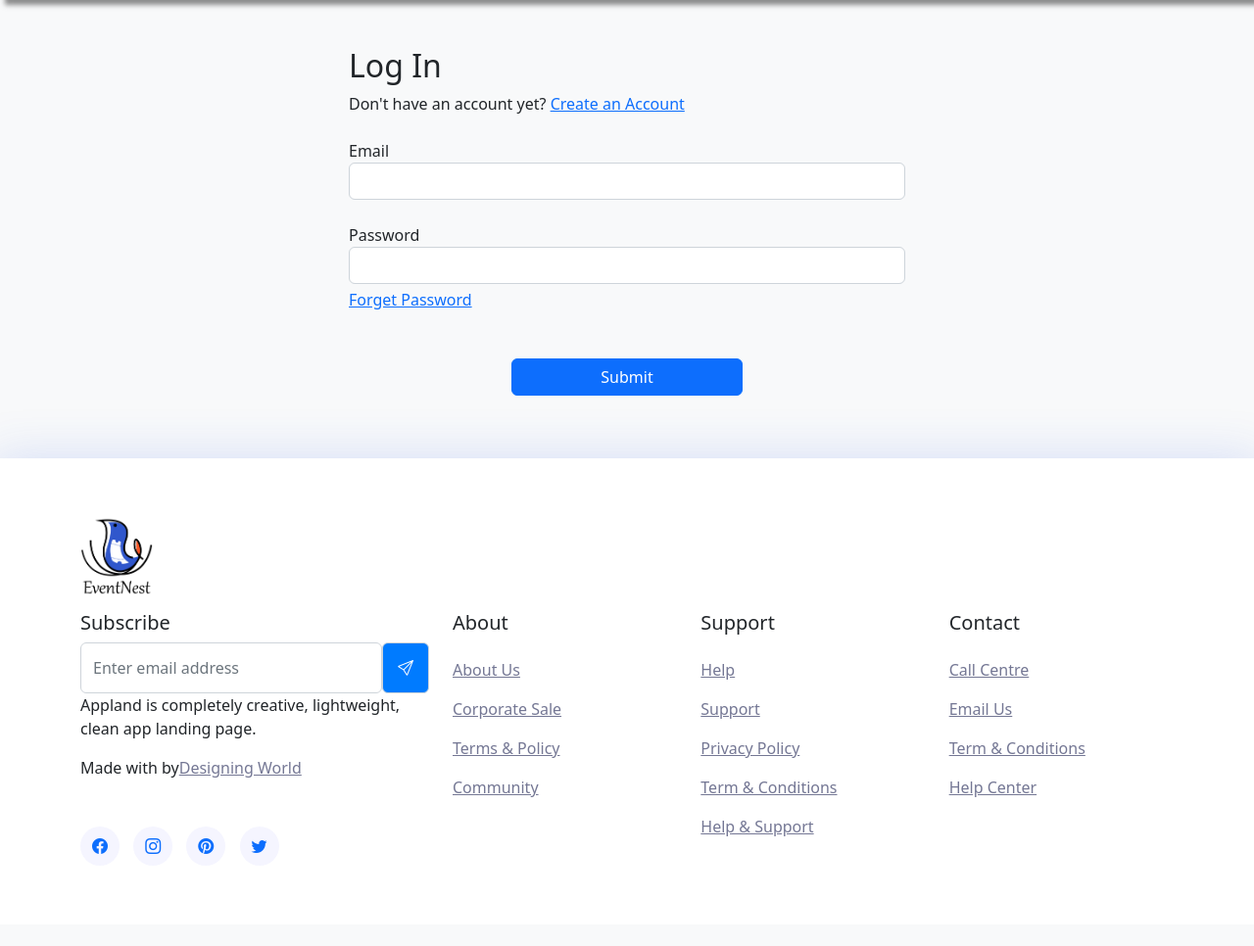
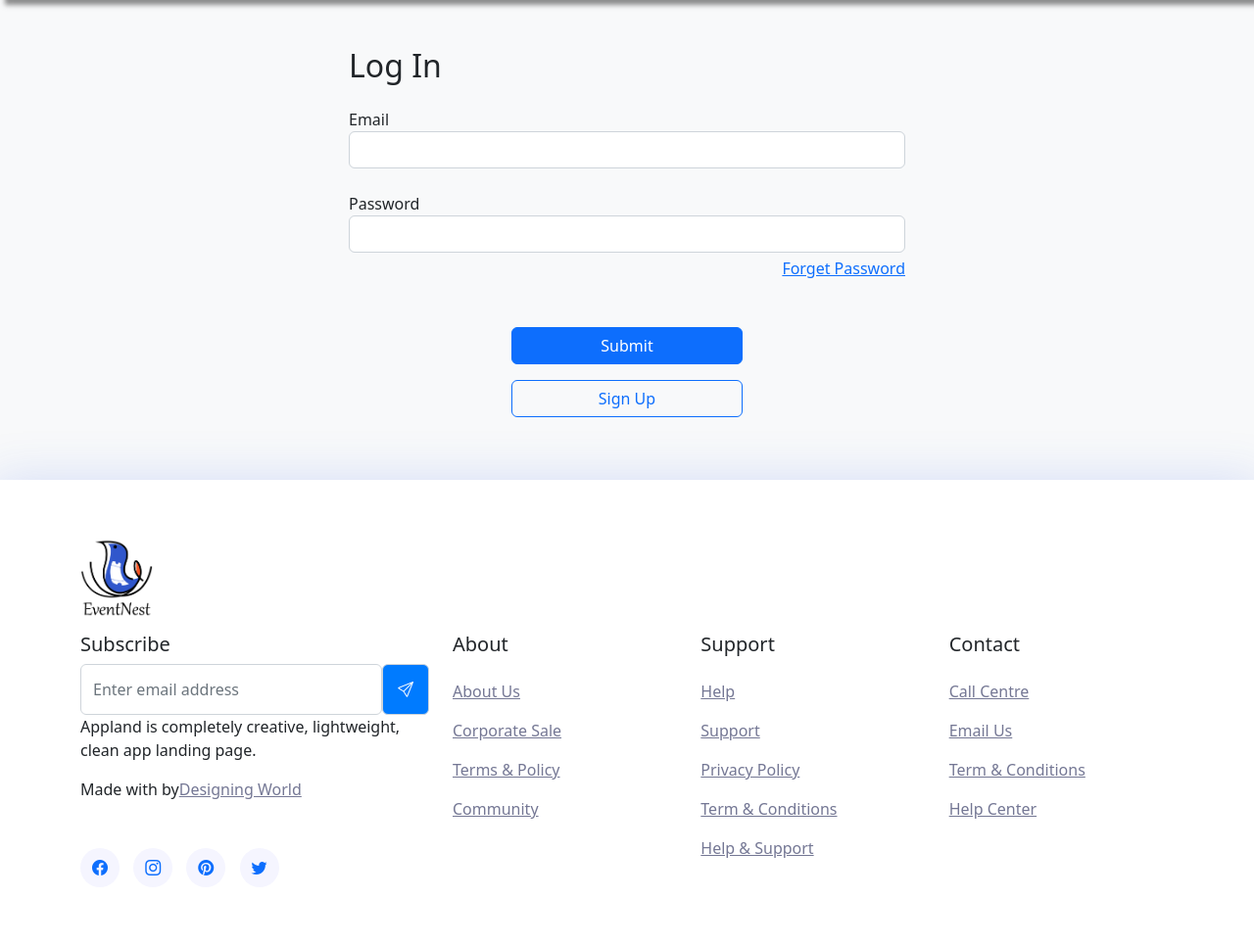
Before and after one commit to ZXiang1121/Web-Development-Assignment-EventNest-, a Flask app: page /login in a window 1280 px wide. Shown: the part 76-1042 px from the top of the page at 98% size. Before the commit the page ends 948 px from the top, so only its background shows below. Run offline with Flask 2, Linux system fonts and the light colour scheme.

Commit message:
login page

```diff
--- a/templates/login.html
+++ b/templates/login.html
@@ -6,8 +6,6 @@
     <div class="container-sm col-lg-6 ml-auto">
 
         <h2 class="display-7">Log In</h2>
-        <span>Don't have an account yet?
-        <a href="/signup">Create an Account</a></span>
 
         <form action="/action_page.php" class="needs-validation" novalidate>
 
@@ -26,7 +24,7 @@
             </div>
 
             <span></span>
-            <a href="#">Forget Password</a>
+            <a href="#" class="d-flex justify-content-end">Forget Password</a>
 
 
             <div class="row justify-content-center mt-5 mb-3">
@@ -34,6 +32,11 @@
                 <input type="submit" class="btn btn-primary btn-md" style="width:40%" value="Submit">
               </form>
             </div>
+
+            <div class="row justify-content-center mt-2 mb-3">
+              <a class="btn btn-outline-primary btn-md" style="width:40%" href="/signup" role="button">Sign Up</a>
+            </div>
+
 
         </form>
 
```
